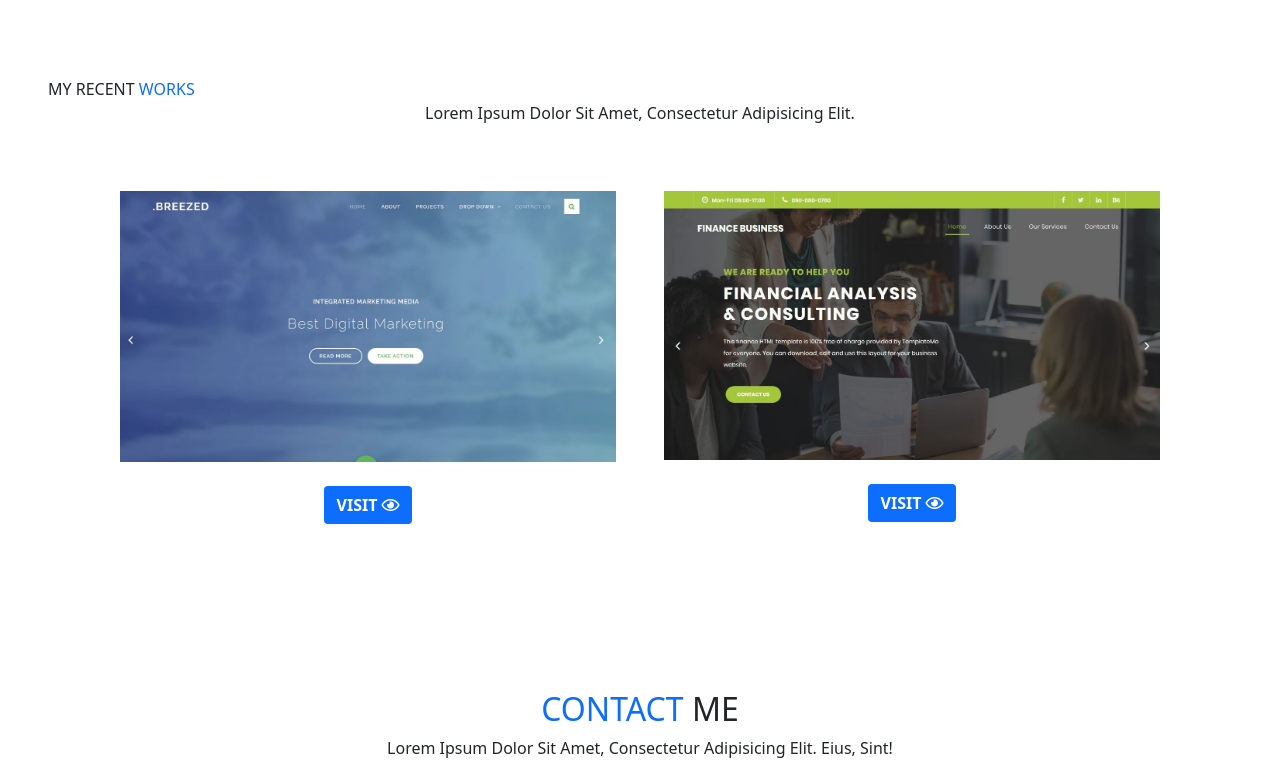
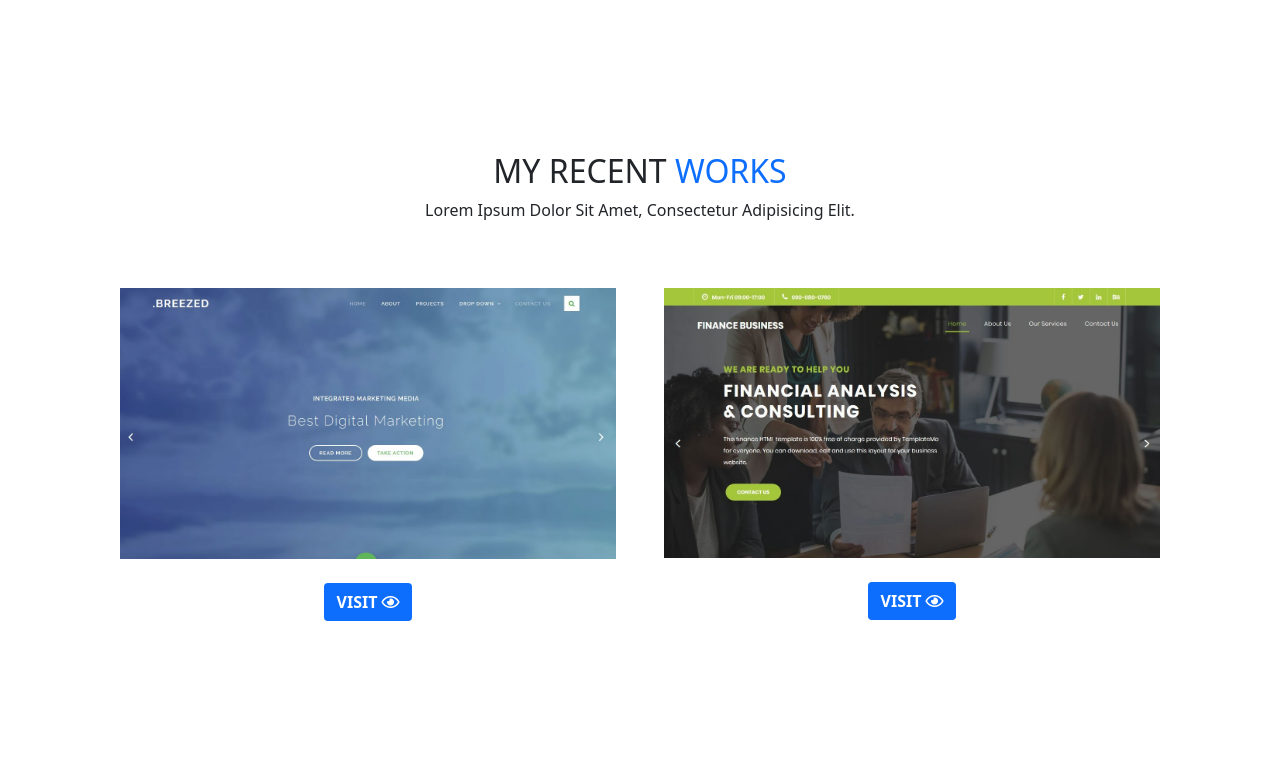
Before and after one commit to sourav-bytes/ex, a plain HTML site: page index.html in a window 1280 px wide. Shown: the part 2334-3115 px from the top of the page. Drawn offline with nearby package versions, Linux system fonts and the light colour scheme; no server answers.

Commit message:
Update index.html

```diff
--- a/index.html
+++ b/index.html
@@ -191,8 +191,8 @@
     </div>
 
     <div class="section-5" id="works" data-aos="fade-down">
-        <div class="section-5-inner ml-5 mr-5" style="background-color: ##F5F6F7  >
-            <h2 class="text-center" style="padding-top:75px">MY RECENT <span class="text-primary"> WORKS </span></h2>
+        <div class="section-5-inner ml-5 mr-5">
+            <h2 class="text-center" style="padding-top:75px"> MY RECENT <span class="text-primary"> WORKS </span></h2>
             <P class="text-center" style="padding-bottom: 50px; padding-left:10px; padding-right: 10px">Lorem ipsum dolor sit amet, consectetur adipisicing elit.</P>
             <div class="row ml-5 mr-5 mb-5 gx-5">
                 <div class="col-12 col-md col-lg mb-5">
```
